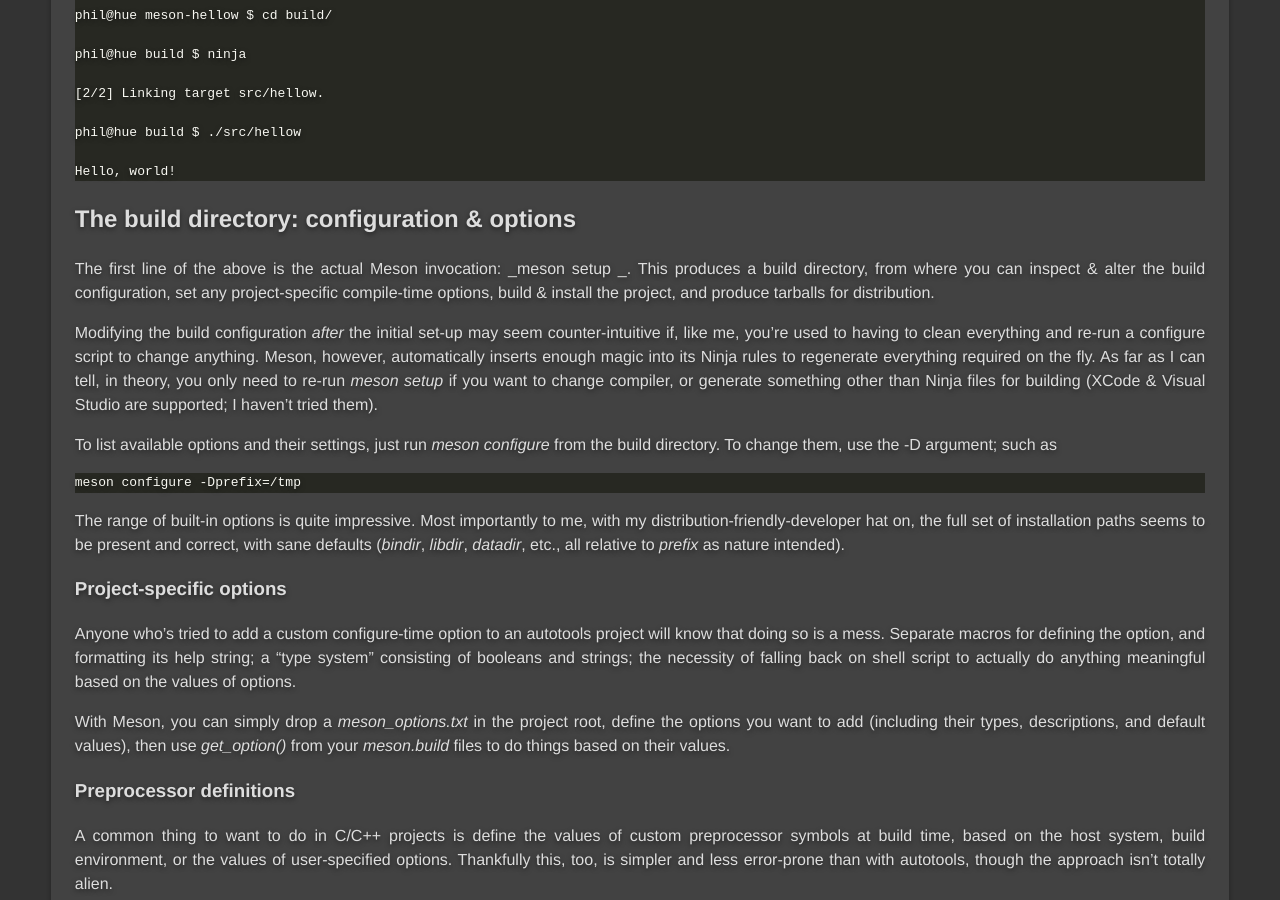
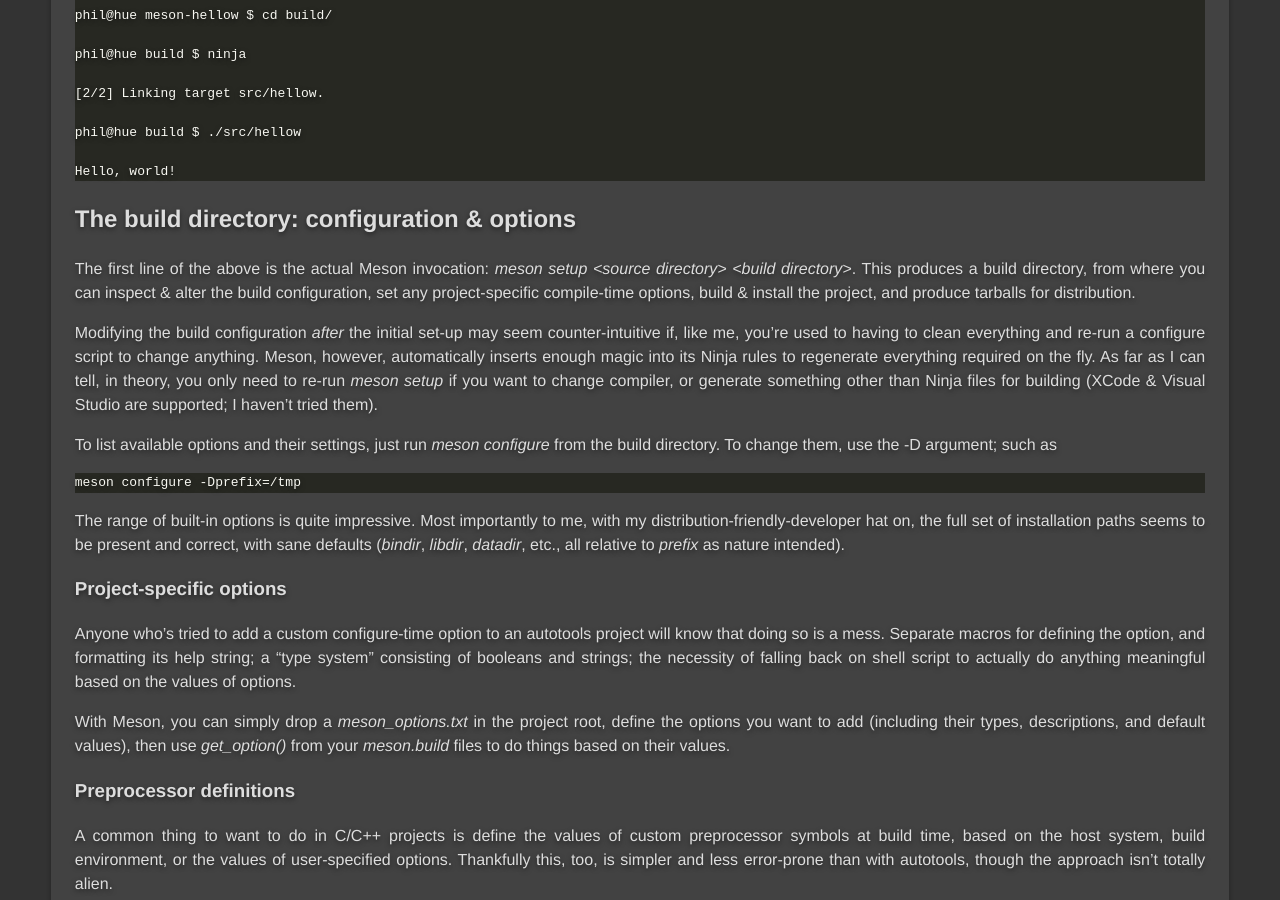
Before and after one commit to mangobrain/mangobrain.co.uk, a Jekyll site: the page built from _posts/2018-12-08-autotools-to-meson-2.md, in a window 1280 px wide and 900 px high, scrolled down 1234 px. Built offline with Jekyll 4.4.1, drawn with Linux system fonts in a browser that asks for light colours; comment, search, counter and statistics services are not loaded; some of the changed text lies outside the part shown.

Commit message:
Typos in most recent post

````diff
--- a/_posts/2018-12-08-autotools-to-meson-2.md
+++ b/_posts/2018-12-08-autotools-to-meson-2.md
@@ -86,7 +86,7 @@
 ## The build directory: configuration & options
 
 The first line of the above is the actual Meson invocation:
-_meson setup <source directory> <build directory>_. This produces a build
+_meson setup \<source directory\> \<build directory\>_. This produces a build
 directory, from where you can inspect & alter the build configuration, set any
 project-specific compile-time options, build & install the project, and produce
 tarballs for distribution.
@@ -254,7 +254,7 @@
 Hello, world!
 ```
 
-Yep - just provide the _--cross-file_ argument to _meson setup_, and away you
+Yep - just provide the _\-\-cross-file_ argument to _meson setup_, and away you
 go. Note the "Cross C++ compiler" line in the output, the compilation to
 hellow.exe, and the usage of [Wine](https://www.winehq.org/) to run it.
 
````
